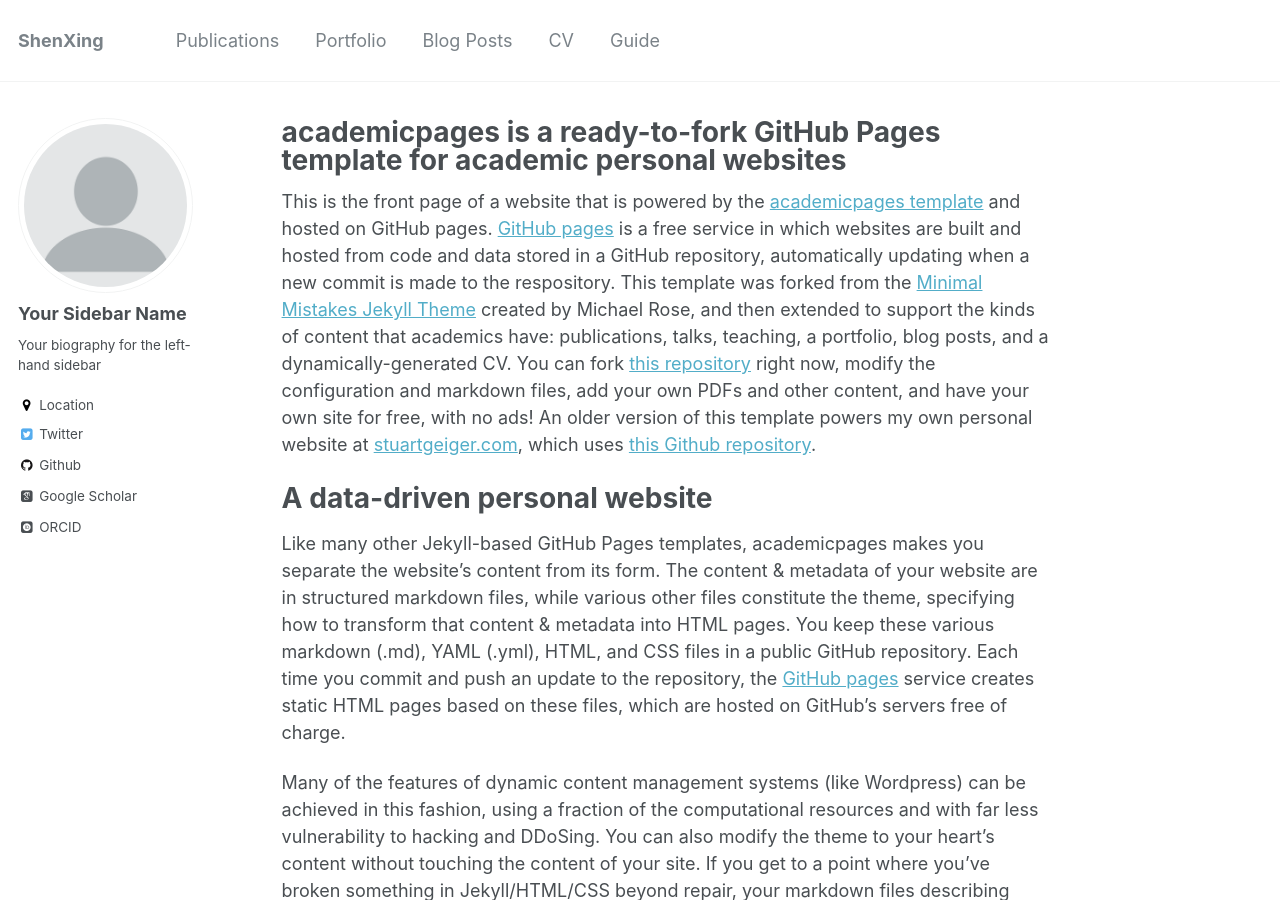
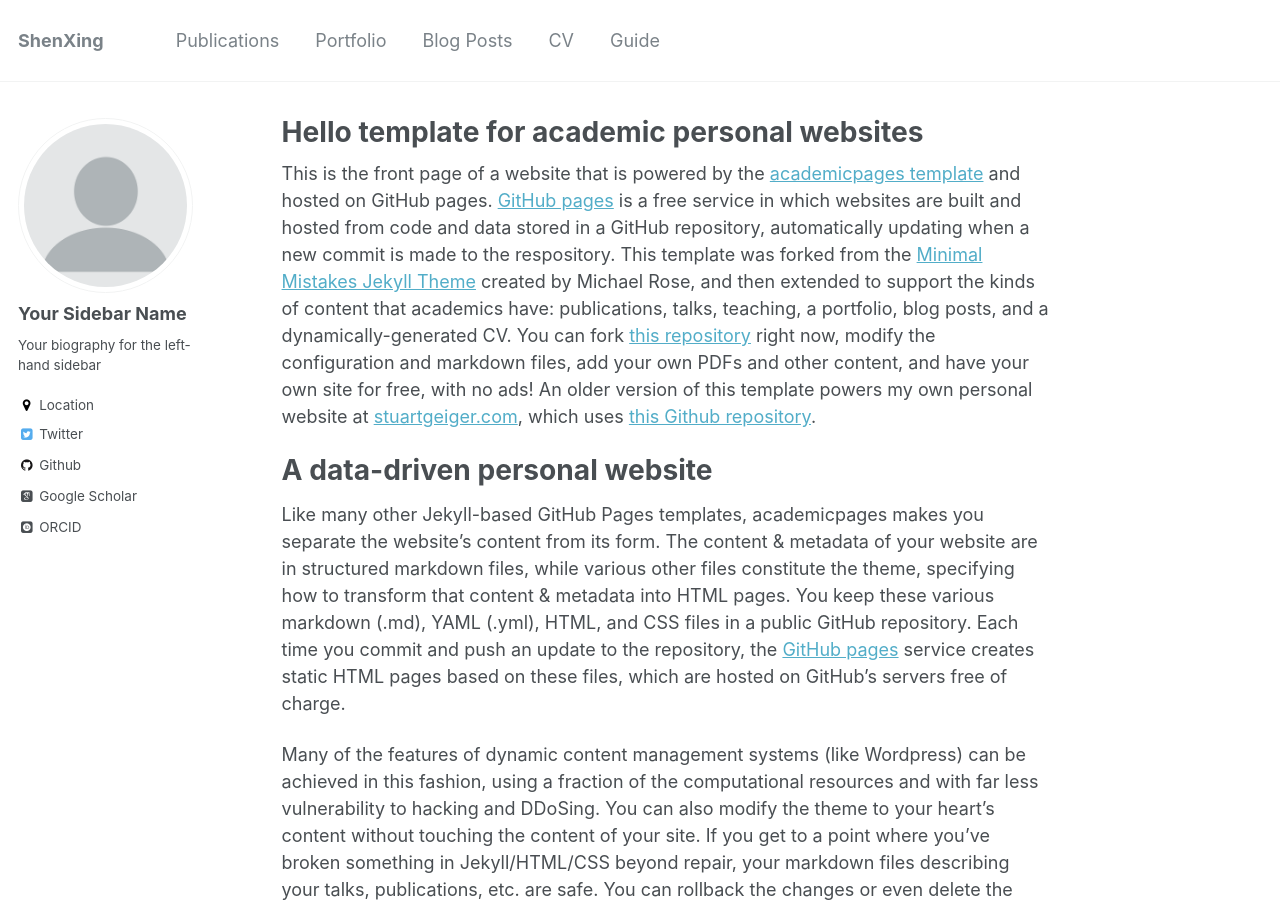
Before and after one commit to Xingbaji/xingbaji.github.io, a Jekyll site: the page built from _pages/about.md, in a window 1280 px wide and 900 px high. Built offline with Jekyll 4.4.1, drawn with Linux system fonts in a browser that asks for light colours; some web fonts are replaced.

Commit message:
shen_test

```diff
--- a/_pages/about.md
+++ b/_pages/about.md
@@ -1,6 +1,6 @@
 ---
 permalink: /
-title: "academicpages is a ready-to-fork GitHub Pages template for academic personal websites"
+title: "Hello  template for academic personal websites"
 excerpt: "About me"
 author_profile: true
 redirect_from:
```
